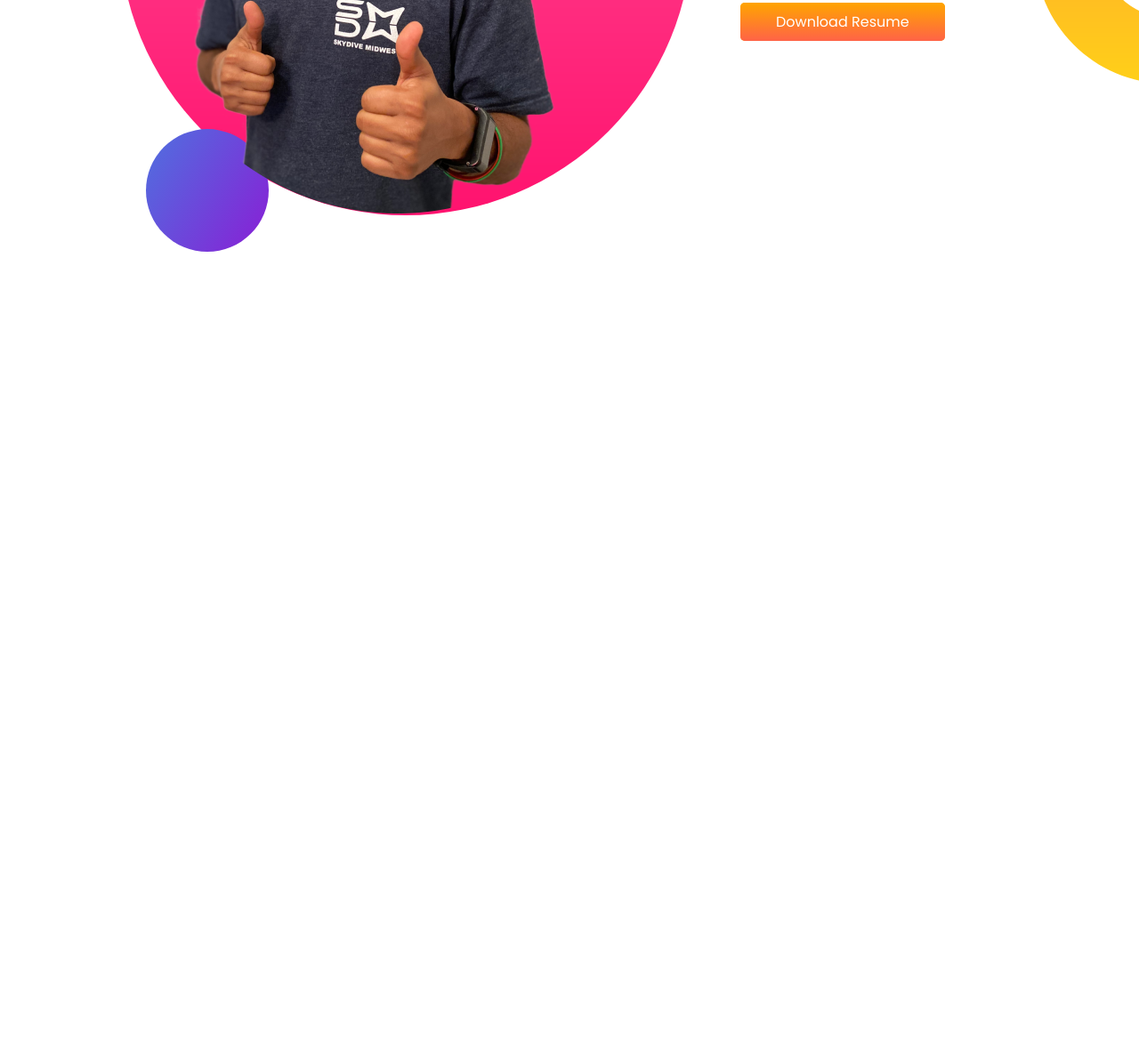
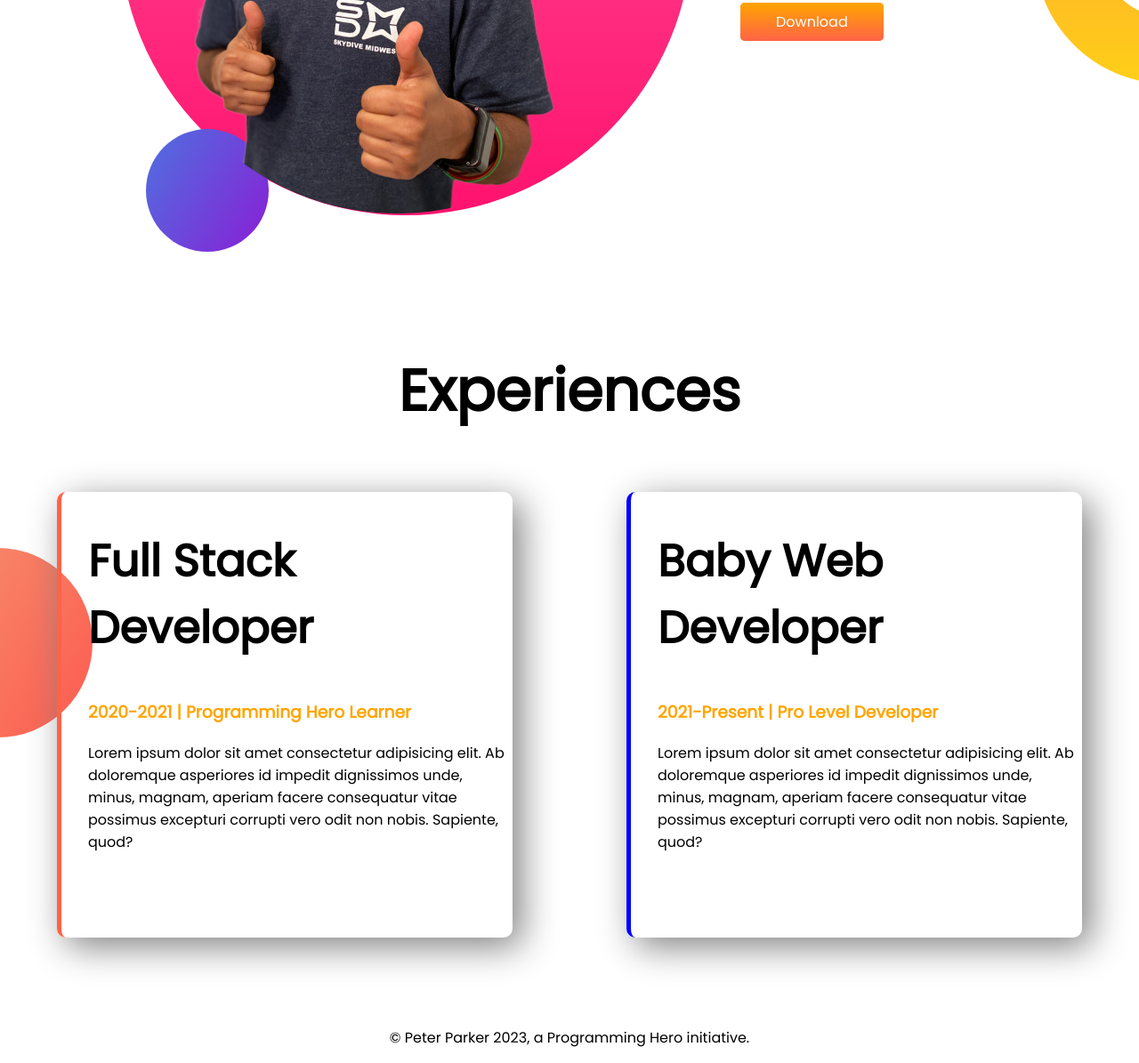
Before and after one commit to TazimW/Module-4-Portfolio-1, a plain HTML site: page index.html in a window 1280 px wide. Shown: the part 1338-2533 px from the top of the page at 89% size. Before the commit the page ends 1729 px from the top, so only its background shows below. Drawn offline with Linux system fonts and the light colour scheme.

Commit message:
porject finished

```diff
--- a/index.html
+++ b/index.html
@@ -14,7 +14,7 @@
     <link rel="stylesheet" href="style.css" />
   </head>
   <body>
-    <section class="top_banner">
+    <section class="top_banner flexible_container">
       <div class="section_width">
         <h1>Welcome To</h1>
         <h1><span class="header_color">My First</span> Portfolio</h1>
@@ -38,7 +38,7 @@
         <img src="images/Image-1.png" alt="" />
       </div>
     </section>
-    <section class="dream_big">
+    <section class="dream_big flexible_container">
       <div class="section_width">
         <img src="images/jhankar2.png" alt="" />
       </div>
@@ -57,9 +57,37 @@
           target="_blank"
           href="https://www.linkedin.com/in/abdullah-al-tazim-a3474b200"
         >
-          Download Resume
+          Download
         </a>
       </div>
     </section>
+    <section class="experience_section">
+      <h1 class="Experiences_header">Experiences</h1>
+      <div class="flexible_container">
+        <div id="Full_Stack_Developer" class="expirence_boxes">
+          <h1>Full Stack Developer</h1>
+          <h3 class="header_color">2020-2021 | Programming Hero Learner</h3>
+          <p>
+            Lorem ipsum dolor sit amet consectetur adipisicing elit. Ab
+            doloremque asperiores id impedit dignissimos unde, minus, magnam,
+            aperiam facere consequatur vitae possimus excepturi corrupti vero
+            odit non nobis. Sapiente, quod?
+          </p>
+        </div>
+        <div id="Baby_Web_Developer" class="expirence_boxes">
+          <h1>Baby Web Developer</h1>
+          <h3 class="header_color">2021-Present | Pro Level Developer</h3>
+          <p>
+            Lorem ipsum dolor sit amet consectetur adipisicing elit. Ab
+            doloremque asperiores id impedit dignissimos unde, minus, magnam,
+            aperiam facere consequatur vitae possimus excepturi corrupti vero
+            odit non nobis. Sapiente, quod?
+          </p>
+        </div>
+      </div>
+    </section>
   </body>
+  <footer>
+    <p>© Peter Parker 2023, a Programming Hero initiative.</p>
+  </footer>
 </html>
--- a/style.css
+++ b/style.css
@@ -5,22 +5,22 @@ body {
 h1 {
   font-size: 50px;
 }
-.header_color{
+.header_color {
   color: orange;
 }
-section{
+.flexible_container {
   display: flex;
   margin-bottom: 100px;
 }
-.section_width{
+.section_width {
   width: 50%;
   padding-left: 5%;
   padding-right: 5%;
 }
-.section_one_width img{
+.section_one_width img {
   width: 100%;
 }
-.hire_me_button{
+.hire_me_button {
   text-decoration: none;
   background-color: orange;
   padding: 10px 40px;
@@ -29,13 +29,43 @@ section{
   color: white;
   font-weight: 400;
 }
-.top_banner{
+.top_banner {
   background-image: url(images/top-banner.png);
   background-repeat: no-repeat;
-
 }
-.dream_big{
+.dream_big {
   background-image: url(images/dream-bg.png);
   background-repeat: no-repeat;
   background-position: right;
 }
+.experience_section {
+  background-image: url(images/exp-bg.png);
+  background-repeat: no-repeat;
+  background-position: left;
+}
+.Experiences_header {
+  text-align: center;
+  padding-bottom: 10px;
+  font-size: 65px;
+}
+
+.expirence_boxes {
+  box-shadow: 10px 10px 40px gray;
+  border-radius: 10px;
+  width: 40%;
+  margin-left: 5%;
+  margin-right: 5%;
+  padding-left: 30px;
+}
+.expirence_boxes p {
+  margin-bottom: 20%;
+}
+#Full_Stack_Developer {
+  border-left: 5px solid tomato;
+}
+#Baby_Web_Developer {
+  border-left: 5px solid blue;
+}
+footer p {
+  text-align: center;
+}
```
